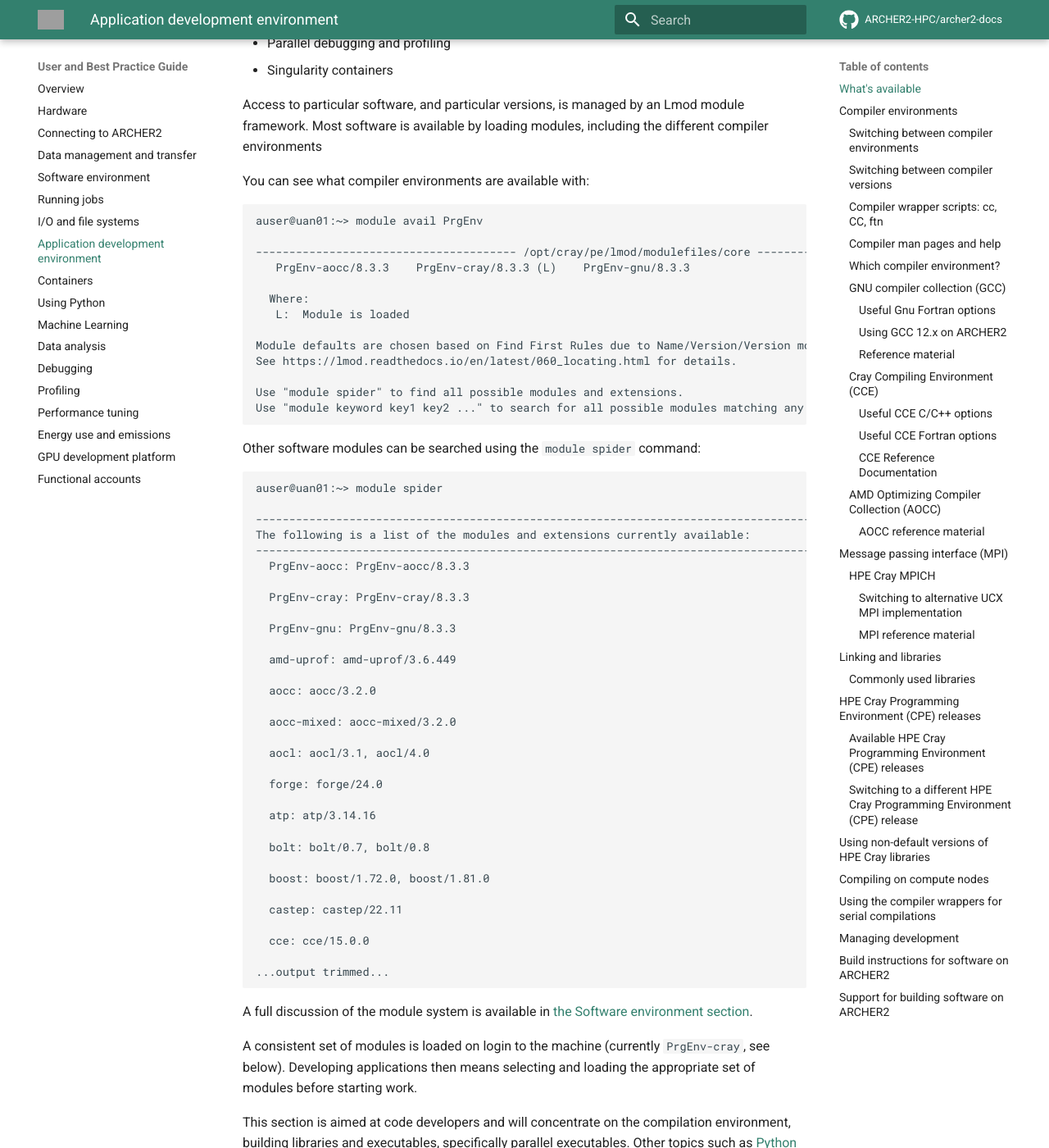
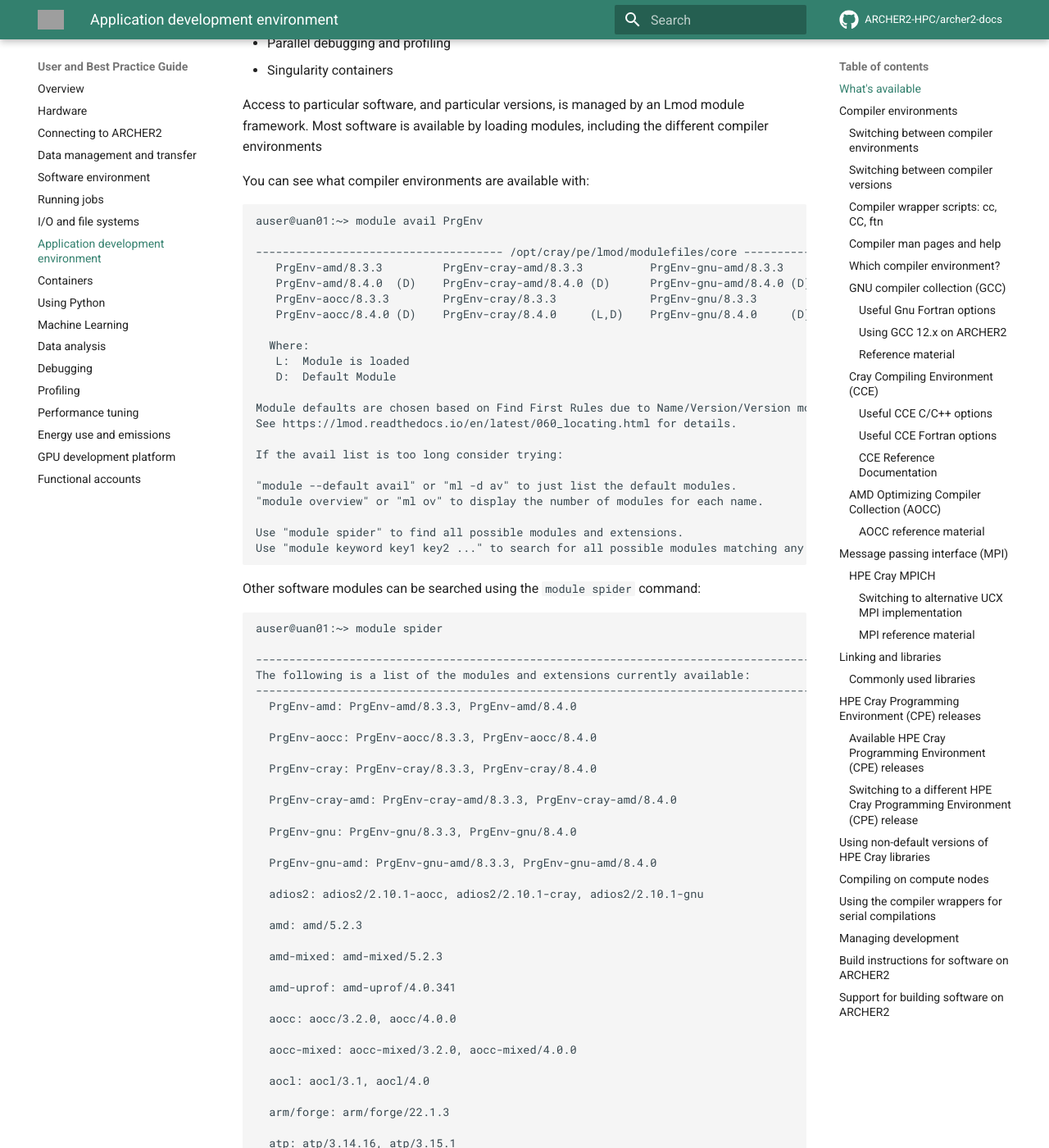
Before and after one commit to ARCHER2-HPC/archer2-docs, an MkDocs documentation site: the page built from docs/user-guide/dev-environment.md, in a window 1280 px wide and 1400 px high, scrolled down 474 px. Shown: the whole window at 82% size. Built offline with MkDocs 1.6.1 and Material for MkDocs 9.7.7, drawn with Linux system fonts in a browser that asks for light colours; comment, search, counter and statistics services are not loaded; some of the changed text lies outside the part shown; grey boxes are pictures that could not be loaded.

Commit message:
Update dev environment docs for 23.09 default CPE.

````diff
--- a/docs/user-guide/dev-environment.md
+++ b/docs/user-guide/dev-environment.md
@@ -22,14 +22,23 @@
 ```
 auser@uan01:~> module avail PrgEnv
 
---------------------------------------- /opt/cray/pe/lmod/modulefiles/core ----------------------------------------
-   PrgEnv-aocc/8.3.3    PrgEnv-cray/8.3.3 (L)    PrgEnv-gnu/8.3.3
+------------------------------------- /opt/cray/pe/lmod/modulefiles/core --------------------------------------
+   PrgEnv-amd/8.3.3         PrgEnv-cray-amd/8.3.3          PrgEnv-gnu-amd/8.3.3
+   PrgEnv-amd/8.4.0  (D)    PrgEnv-cray-amd/8.4.0 (D)      PrgEnv-gnu-amd/8.4.0 (D)
+   PrgEnv-aocc/8.3.3        PrgEnv-cray/8.3.3              PrgEnv-gnu/8.3.3
+   PrgEnv-aocc/8.4.0 (D)    PrgEnv-cray/8.4.0     (L,D)    PrgEnv-gnu/8.4.0     (D)
 
   Where:
    L:  Module is loaded
+   D:  Default Module
 
 Module defaults are chosen based on Find First Rules due to Name/Version/Version modules found in the module tree.
 See https://lmod.readthedocs.io/en/latest/060_locating.html for details.
+
+If the avail list is too long consider trying:
+
+"module --default avail" or "ml -d av" to just list the default modules.
+"module overview" or "ml ov" to display the number of modules for each name.
 
 Use "module spider" to find all possible modules and extensions.
 Use "module keyword key1 key2 ..." to search for all possible modules matching any of the "keys".
@@ -44,31 +53,45 @@
 ---------------------------------------------------------------------------------------------------------------
 The following is a list of the modules and extensions currently available:
 ---------------------------------------------------------------------------------------------------------------
-  PrgEnv-aocc: PrgEnv-aocc/8.3.3
+  PrgEnv-amd: PrgEnv-amd/8.3.3, PrgEnv-amd/8.4.0
 
-  PrgEnv-cray: PrgEnv-cray/8.3.3
+  PrgEnv-aocc: PrgEnv-aocc/8.3.3, PrgEnv-aocc/8.4.0
 
-  PrgEnv-gnu: PrgEnv-gnu/8.3.3
+  PrgEnv-cray: PrgEnv-cray/8.3.3, PrgEnv-cray/8.4.0
 
-  amd-uprof: amd-uprof/3.6.449
+  PrgEnv-cray-amd: PrgEnv-cray-amd/8.3.3, PrgEnv-cray-amd/8.4.0
 
-  aocc: aocc/3.2.0
+  PrgEnv-gnu: PrgEnv-gnu/8.3.3, PrgEnv-gnu/8.4.0
 
-  aocc-mixed: aocc-mixed/3.2.0
+  PrgEnv-gnu-amd: PrgEnv-gnu-amd/8.3.3, PrgEnv-gnu-amd/8.4.0
+
+  adios2: adios2/2.10.1-aocc, adios2/2.10.1-cray, adios2/2.10.1-gnu
+
+  amd: amd/5.2.3
+
+  amd-mixed: amd-mixed/5.2.3
+
+  amd-uprof: amd-uprof/4.0.341
+
+  aocc: aocc/3.2.0, aocc/4.0.0
+
+  aocc-mixed: aocc-mixed/3.2.0, aocc-mixed/4.0.0
 
   aocl: aocl/3.1, aocl/4.0
 
-  forge: forge/24.0
+  arm/forge: arm/forge/22.1.3
 
-  atp: atp/3.14.16
+  atp: atp/3.14.16, atp/3.15.1
 
-  bolt: bolt/0.7, bolt/0.8
+  blender: blender/4.2.2
+
+  bolt: bolt/0.8
 
   boost: boost/1.72.0, boost/1.81.0
 
-  castep: castep/22.11
+  castep: castep/23.11, castep/24.1, castep/25.11
 
-  cce: cce/15.0.0
+  cce: cce/15.0.0, cce/16.0.1
 
 ...output trimmed...
 
@@ -120,17 +143,17 @@
 ```
 auser@ln03:~> module list
 
-  1) craype-x86-rome                         6) cce/15.0.0             11) PrgEnv-cray/8.3.3
-  2) libfabric/1.12.1.2.2.0.0                7) craype/2.7.19          12) bolt/0.8
-  3) craype-network-ofi                      8) cray-dsmml/0.2.2       13) epcc-setup-env
-  4) perftools-base/22.12.0                  9) cray-mpich/8.1.23      14) load-epcc-module
-  5) xpmem/2.5.2-2.4_3.30__gd0f7936.shasta  10) cray-libsci/22.12.1.1
-
+Currently Loaded Modules:
+  1) craype-x86-rome               6) cce/16.0.1             11) PrgEnv-cray/8.4.0
+  2) libfabric/1.12.1.2.2.0.0      7) craype/2.7.23          12) bolt/0.8
+  3) craype-network-ofi            8) cray-dsmml/0.2.2       13) epcc-setup-env
+  4) perftools-base/23.09.0        9) cray-mpich/8.1.27      14) load-epcc-module
+  5) xpmem/0.2.119-1.3_0_gnoinfo  10) cray-libsci/23.09.1.1
 ```
 
 from which we see the default compiler environment is Cray (indicated
 by `PrgEnv-cray` (at 11 in the list above) and the default compiler module
-is `cce/15.0.0` (at 6 in the list above). The compiler environment
+is `cce/16.0.1` (at 6 in the list above). The compiler environment
 will give access to a consistent set of compiler, MPI library via
 `cray-mpich` (at 9), and other libraries e.g., `cray-libsci` (at 10 in
 the list above).
@@ -144,14 +167,14 @@
 ```
 auser@ln03:~> module load PrgEnv-gnu
 
-Lmod is automatically replacing "cce/15.0.0" with "gcc/11.2.0".
+Lmod is automatically replacing "cce/16.0.1" with "gcc/11.2.0".
 
 
-Lmod is automatically replacing "PrgEnv-cray/8.3.3" with "PrgEnv-gnu/8.3.3".
+Lmod is automatically replacing "PrgEnv-cray/8.4.0" with "PrgEnv-gnu/8.4.0".
 
 
 Due to MODULEPATH changes, the following have been reloaded:
-  1) cray-mpich/8.1.23
+  1) cray-mpich/8.1.27
 
 ```
 
@@ -162,13 +185,11 @@
 auser@ln03:~> module list
 
 Currently Loaded Modules:
-  1) craype-x86-rome                         6) bolt/0.8          11) cray-dsmml/0.2.2
-  2) libfabric/1.12.1.2.2.0.0                7) epcc-setup-env    12) cray-mpich/8.1.23
-  3) craype-network-ofi                      8) load-epcc-module  13) cray-libsci/22.12.1.1
-  4) perftools-base/22.12.0                  9) gcc/11.2.0        14) PrgEnv-gnu/8.3.3
-  5) xpmem/2.5.2-2.4_3.30__gd0f7936.shasta  10) craype/2.7.19
-
-
+  1) craype-x86-rome               6) bolt/0.8          11) cray-dsmml/0.2.2
+  2) libfabric/1.12.1.2.2.0.0      7) epcc-setup-env    12) cray-mpich/8.1.27
+  3) craype-network-ofi            8) load-epcc-module  13) cray-libsci/23.09.1.1
+  4) perftools-base/23.09.0        9) gcc/11.2.0        14) PrgEnv-gnu/8.4.0
+  5) xpmem/0.2.119-1.3_0_gnoinfo  10) craype/2.7.23
 ```
 
 ### Switching between compiler versions
@@ -182,14 +203,14 @@
 ```
 auser@ln03:~> module load PrgEnv-gnu
 
-Lmod is automatically replacing "cce/15.0.0" with "gcc/11.2.0".
+Lmod is automatically replacing "cce/16.0.1" with "gcc/11.2.0".
 
 
-Lmod is automatically replacing "PrgEnv-cray/8.3.3" with "PrgEnv-gnu/8.3.3".
+Lmod is automatically replacing "PrgEnv-cray/8.4.0" with "PrgEnv-gnu/8.4.0".
 
 
 Due to MODULEPATH changes, the following have been reloaded:
-  1) cray-mpich/8.1.23
+  1) cray-mpich/8.1.27
 
 auser@ln03:~> module load gcc/10.3.0
 
@@ -206,11 +227,11 @@
 auser@ln03:~> module list
 
 Currently Loaded Modules:
-  1) craype-x86-rome                         6) bolt/0.8          11) cray-libsci/22.12.1.1
-  2) libfabric/1.12.1.2.2.0.0                7) epcc-setup-env    12) PrgEnv-gnu/8.3.3
-  3) craype-network-ofi                      8) load-epcc-module  13) gcc/10.3.0
-  4) perftools-base/22.12.0                  9) craype/2.7.19     14) cray-mpich/8.1.23
-  5) xpmem/2.5.2-2.4_3.30__gd0f7936.shasta  10) cray-dsmml/0.2.2
+  1) craype-x86-rome               6) bolt/0.8          11) cray-libsci/23.09.1.1
+  2) libfabric/1.12.1.2.2.0.0      7) epcc-setup-env    12) PrgEnv-gnu/8.4.0
+  3) craype-network-ofi            8) load-epcc-module  13) gcc/10.3.0
+  4) perftools-base/23.09.0        9) craype/2.7.23     14) cray-mpich/8.1.27
+  5) xpmem/0.2.119-1.3_0_gnoinfo  10) cray-dsmml/0.2.2
 
 
 ```
@@ -311,14 +332,14 @@
 ```
 auser@ln03:~> module load PrgEnv-gnu
 
-Lmod is automatically replacing "cce/15.0.0" with "gcc/11.2.0".
+Lmod is automatically replacing "cce/16.0.1" with "gcc/11.2.0".
 
 
-Lmod is automatically replacing "PrgEnv-cray/8.3.3" with "PrgEnv-gnu/8.3.3".
+Lmod is automatically replacing "PrgEnv-cray/8.4.0" with "PrgEnv-gnu/8.4.0".
 
 
 Due to MODULEPATH changes, the following have been reloaded:
-  1) cray-mpich/8.1.23
+  1) cray-mpich/8.1.27
 
 ```
 
@@ -412,9 +433,9 @@
 need to issue any commands to enable CCE.
 
 !!! note
-    The CCE Clang compiler uses a GCC 8 toolchain so only C++ standard
-    library features available in GCC 8 will be available in CCE Clang.
-    You can add the compile option `--gcc-toolchain=/opt/gcc/11.2.0/snos`
+    The CCE Clang compiler uses a GCC 10 toolchain so only C++ standard
+    library features available in GCC 10 will be available in CCE Clang.
+    You can add the compile option `--gcc-toolchain=/opt/cray/pe/gcc/12.2.0/snos`
     to use a more recent version of the C++ standard library if you
     wish.
 
@@ -429,7 +450,7 @@
 | Option | Comment |
 | ------ | ------- |
 | `-std=<standard>` | Default is `-std=gnu11` (`gnu++14` for C++) \[1\] |
-| `--gcc-toolchain=/opt/cray/pe/gcc/12.2.0/snos` | Use the GCC 12.2.0 toolchain instead of the default 11.2.0 version packaged with CCE |
+| `--gcc-toolchain=/opt/cray/pe/gcc/12.2.0/snos` | Use the GCC 12.2.0 toolchain instead of the default 10.3.0 version packaged with CCE |
 
 Performance options:
 
@@ -492,14 +513,14 @@
 ```
 auser@ln03:~> module load PrgEnv-aocc
 
-Lmod is automatically replacing "cce/15.0.0" with "aocc/3.2.0".
+Lmod is automatically replacing "cce/16.0.1" with "aocc/4.0.0".
 
 
-Lmod is automatically replacing "PrgEnv-cray/8.3.3" with "PrgEnv-aocc/8.3.3".
+Lmod is automatically replacing "PrgEnv-cray/8.4.0" with "PrgEnv-aocc/8.4.0".
 
 
 Due to MODULEPATH changes, the following have been reloaded:
-  1) cray-mpich/8.1.23
+  1) cray-mpich/8.1.27
 
 ```
 
@@ -515,7 +536,7 @@
 
 HPE Cray provide, as standard, an MPICH implementation of the message
 passing interface which is specifically optimised for the ARCHER2
-interconnect. The current implementation supports MPI standard version 3.1.
+interconnect. The current implementation supports MPI standard version 3.4.
 
 The HPE Cray MPICH implementation is linked into software by default when
 compiling using the standard wrapper scripts: `cc`, `CC` and `ftn`.
@@ -616,8 +637,8 @@
 
 ARCHER2 currently has the following HPE Cray Programming Environment (CPE) releases available:
 
-- **22.12: Current default**
-- 23.09
+- 22.12
+- **23.09: Current default**
 
 You can find information, notes, and lists of changes for current and upcoming ARCHER2
 HPE Cray programming environments in [the HPE Cray Programming Environment GitHub
@@ -674,14 +695,14 @@
 ```
 Output:
 ```output
-Lmod is automatically replacing "cce/16.0.1" with "gcc/11.2.0".
+Lmod is automatically replacing "cce/15.0.0" with "gcc/11.2.0".
 
 
-Lmod is automatically replacing "PrgEnv-cray/8.4.0" with "PrgEnv-gnu/8.4.0".
+Lmod is automatically replacing "PrgEnv-cray/8.3.3" with "PrgEnv-gnu/8.3.3".
 
 
 Due to MODULEPATH changes, the following have been reloaded:
-  1) cray-mpich/8.1.27
+  1) cray-mpich/8.1.23
 
 ```
 
@@ -695,11 +716,12 @@
 Output:
 ```output
 Currently Loaded Modules:
-  1) craype-x86-rome                         6) epcc-setup-env          11) craype/2.7.23          16) cray-fftw/3.3.10.5
-  2) libfabric/1.12.1.2.2.0.0                7) load-epcc-module        12) cray-dsmml/0.2.2       17) cray-hdf5-parallel/1.12.2.7
-  3) craype-network-ofi                      8) perftools-base/23.09.0  13) cray-mpich/8.1.27      18) cray-netcdf-hdf5parallel/4.9.0.7
-  4) xpmem/2.5.2-2.4_3.30__gd0f7936.shasta   9) cpe/23.09               14) cray-libsci/23.09.1.1
-  5) bolt/0.8                               10) gcc/11.2.0              15) PrgEnv-gnu/8.4.0
+  1) craype-x86-rome               7) load-epcc-module        13) cray-mpich/8.1.23
+  2) libfabric/1.12.1.2.2.0.0      8) perftools-base/22.12.0  14) cray-libsci/22.12.1.1
+  3) craype-network-ofi            9) cpe/22.12               15) PrgEnv-gnu/8.3.3
+  4) xpmem/0.2.119-1.3_0_gnoinfo  10) gcc/11.2.0              16) cray-fftw/3.3.10.5
+  5) bolt/0.8                     11) craype/2.7.19           17) cray-hdf5-parallel/1.12.2.1
+  6) epcc-setup-env               12) cray-dsmml/0.2.2        18) cray-netcdf-hdf5parallel/4.9.0.1
 
 ```
 
````
Also changed, not shown: other parts of docs/user-guide/dev-environment.md (+14 -14 lines).
